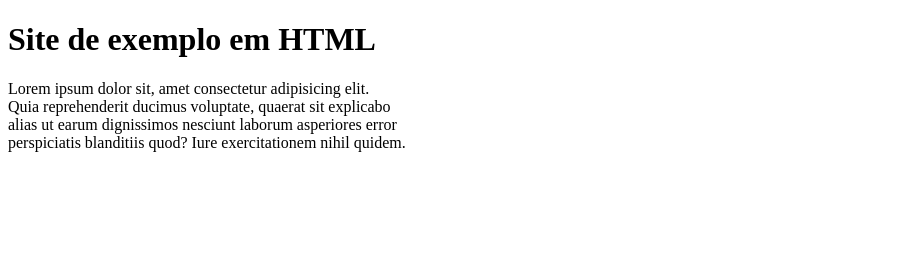
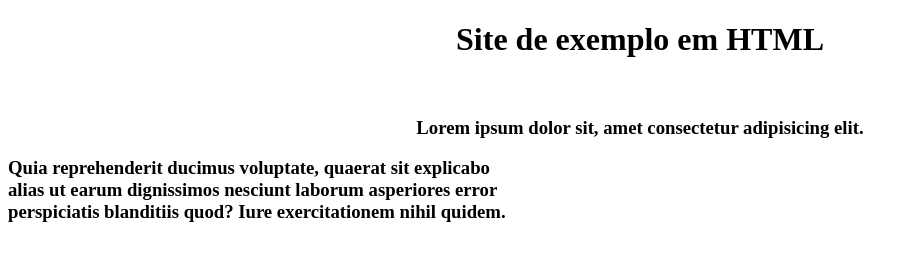
Before and after one commit to rodrigosousas/PaginaWeb, a plain HTML site: page index.html in a window 1280 px wide. Shown: the whole page, without its empty margins (0-918 px from the left). Drawn offline with Linux system fonts and the light colour scheme.

Commit message:
atualização 1

```diff
--- a/index.html
+++ b/index.html
@@ -7,11 +7,11 @@
     <title>Document</title>
 </head>
 <body>
-    <h1><align=center><b>Site de exemplo em HTML</b></center></h1>
-    <p>Lorem ipsum dolor sit, amet consectetur adipisicing elit. <br>
+    <h1><center><b>Site de exemplo em HTML</b></center></h1><br>
+    <h3><p align=center>Lorem ipsum dolor sit, amet consectetur adipisicing elit. </p>
         Quia reprehenderit ducimus voluptate, quaerat sit explicabo <br>
         alias ut earum dignissimos nesciunt laborum asperiores error <br>
-        perspiciatis blanditiis quod? Iure exercitationem nihil quidem.</p>
+        perspiciatis blanditiis quod? Iure exercitationem nihil quidem.</p></center>
 
 </body>
 </html>
```
